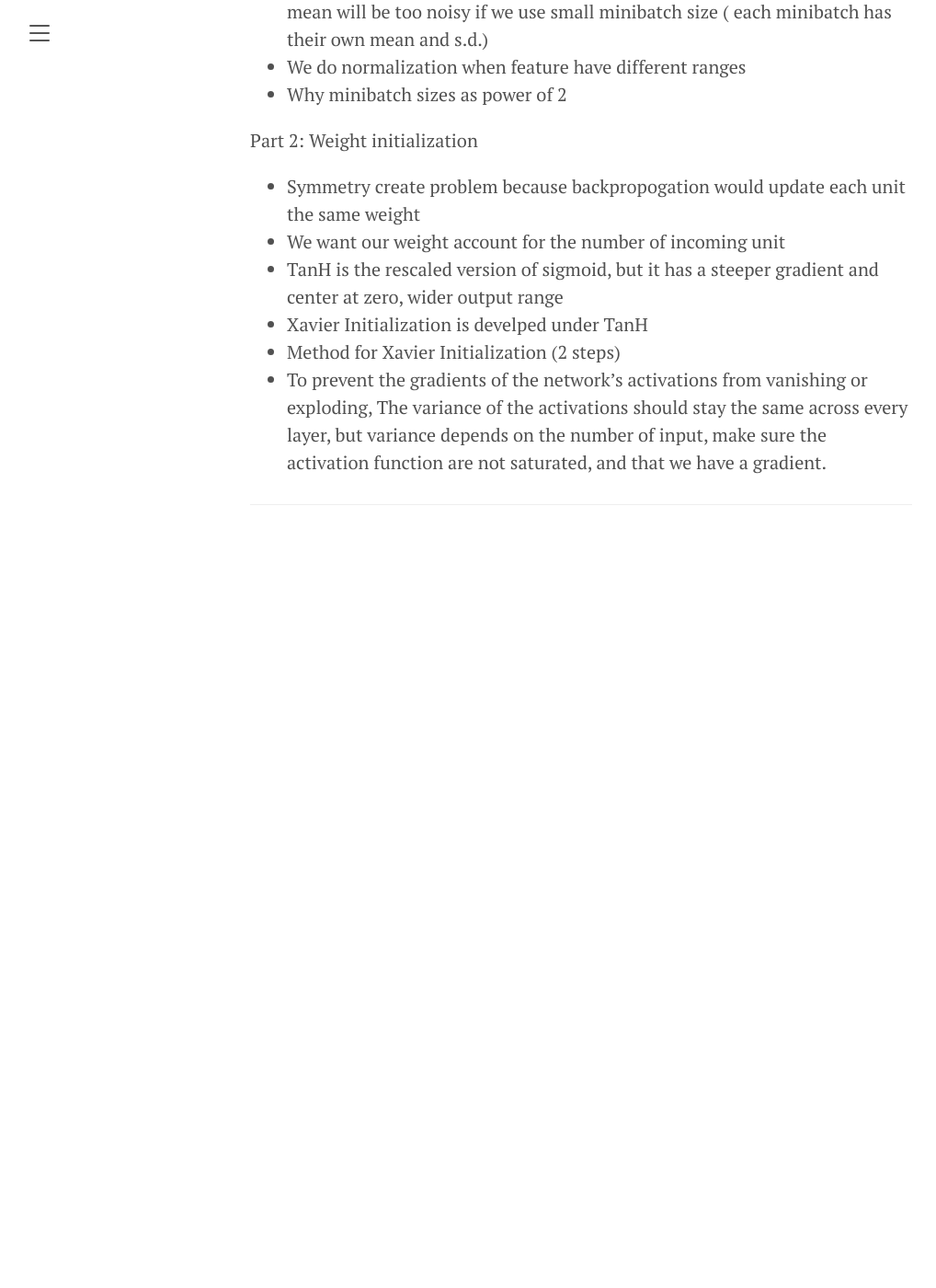
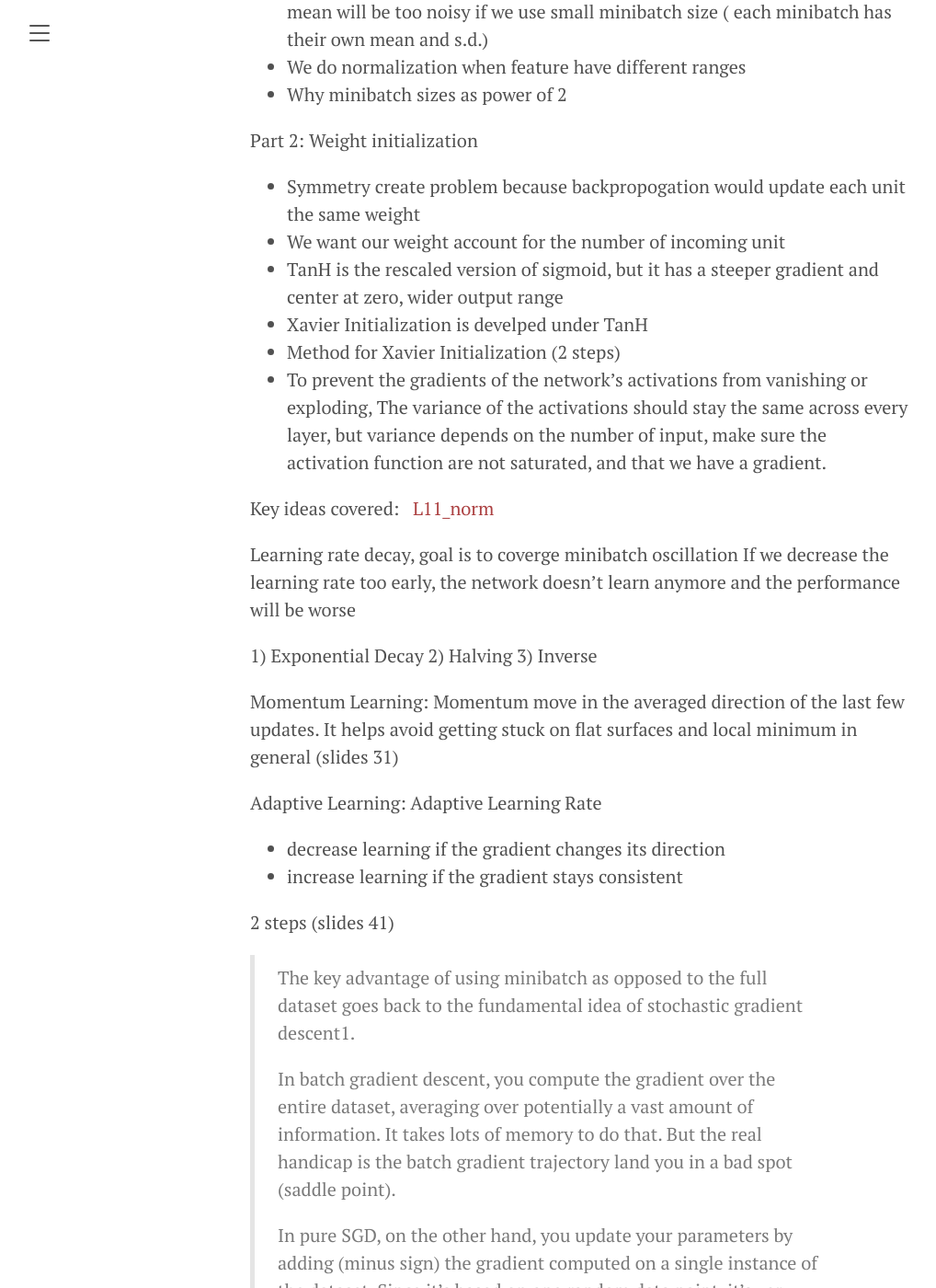
Before and after one commit to ddhangdd/ddhangdd.github.io, a Jekyll site: the page built from portfolio/Learning Notes/index.md, in a window 1280 px wide and 1400 px high, scrolled down 838 px. Shown: the whole window at 92% size, without its empty margins (8-1026 px from the left). Built offline with Jekyll 4.4.1, drawn with Linux system fonts in a browser that asks for light colours; before the commit the page ends 1468 px from its top, so only the background shows below that; some of the changed text lies outside the part shown.

```diff
--- a/portfolio/Learning Notes/index.md
+++ b/portfolio/Learning Notes/index.md
@@ -22,7 +22,8 @@
 
 Key ideas covered: &nbsp; <a href="L10.pdf" target="_blank">L10_norm</a>
 
-* BatchNorm normalizes hidden layer inputs, so that it not only affects the first hidden layer but also the layers afterward (slides 7)
+
+* BatchNorm normalizes hidden layer *inputs*, so that it not only affects the first hidden layer but also the layers afterward (slides 7)
 * BatchNorm has 2 main steps, standardization and learnable scaling
 * Backprop for BatchNorm parameters
 * BatchNorm provides additional parameters that will help layers to learn a little bit more independently, BatchNorm allows larger learning rates
@@ -39,8 +40,50 @@
 * Method for Xavier Initialization (2 steps)
 * To prevent the gradients of the network’s activations from vanishing or exploding, The variance of the activations should stay the same across every layer, but variance depends on the number of input, make sure the activation function are not saturated, and that we have a gradient.
 
+Key ideas covered: &nbsp; <a href="L10.pdf" target="_blank">L11_norm</a>
 
 
+Learning rate decay, goal is to coverge minibatch oscillation
+If we decrease the learning rate too early, the network doesn't learn anymore and the performance will be worse
+
+1) Exponential Decay
+2) Halving
+3) Inverse
+
+Momentum Learning:
+Momentum move in the averaged direction of the last few updates. It helps avoid getting stuck on flat surfaces and local minimum in general (slides 31)
 
 
+Adaptive Learning:
+Adaptive Learning Rate
+- decrease learning if the gradient changes its direction
+- increase learning if the gradient stays consistent
+
+2 steps (slides 41)
+
+
+>The key advantage of using minibatch as opposed to the full dataset goes back to the fundamental idea of stochastic gradient descent1.
+>
+>In batch gradient descent, you compute the gradient over the entire dataset, averaging over potentially a vast amount of information. It takes lots of memory to do that. But the real handicap is the batch gradient trajectory land you in a bad spot (saddle point).
+>
+>In pure SGD, on the other hand, you update your parameters by adding (minus sign) the gradient computed on a single instance of the dataset. Since it's based on one random data point, it's very noisy and may go off in a direction far from the batch gradient. However, the noisiness is exactly what you want in non-convex optimization, because it helps you escape from saddle points or local minima(Theorem 6 in [2]).  The disadvantage is it's terribly inefficient and you need to loop over the entire dataset many times to find a good solution.
+>
+>The minibatch methodology is a compromise that injects enough noise to each gradient update, while achieving a relative speedy convergence.
+
+
+Key ideas covered: &nbsp; <a href="L10.pdf" target="_blank">L12_norm</a>
+
+CNN
+
+CNN extract features from the images
+
+CNN basics: Slide 13
+Sparse-connectivity
+Parameter sharing
+Many layer
+
+*
+the information on the borders of images are not preserved as well as the information in the middle.
+To overcome these problems, we use padding.
+
 ---
```
Also changed, not shown: _posts/2020-04-06-Desmond-Fung-site-launched.md (deleted, +0 -7 lines).
